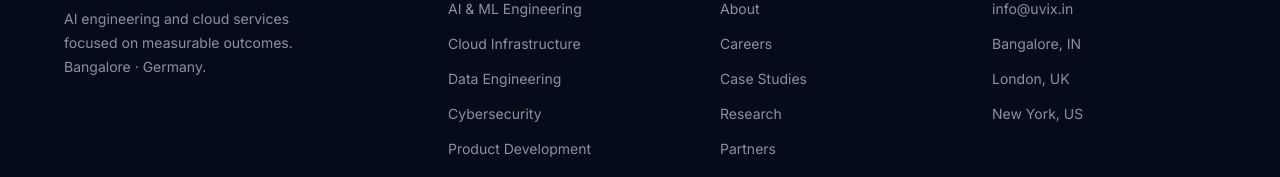
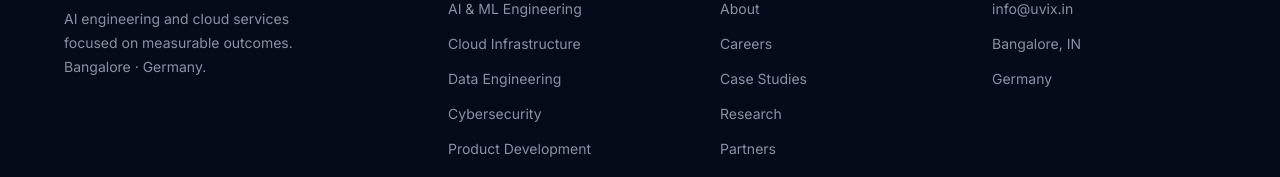
Before and after one commit to nitishbhardwajid-beep/Uvix, a Next.js app: page /contact in a window 1280 px wide. Shown: the part 1036-1213 px from the top of the page. Built offline with nearby package versions, Linux system fonts and the light colour scheme.

Commit message:
Replace London/New York contact links with Germany; update docs

```diff
--- a/app/components/SiteLayout.js
+++ b/app/components/SiteLayout.js
@@ -50,8 +50,7 @@ export default function SiteLayout({ children, title, description }) {
             <ul>
               <li><a href="mailto:info@uvix.in">info@uvix.in</a></li>
               <li><a href="/contact">Bangalore, IN</a></li>
-              <li><a href="/contact">London, UK</a></li>
-              <li><a href="/contact">New York, US</a></li>
+              <li><a href="/contact">Germany</a></li>
             </ul>
           </div>
         </div>
--- a/index.html
+++ b/index.html
@@ -725,8 +725,7 @@
       <ul>
         <li><a href="#">info@uvix.in</a></li>
         <li><a href="/contact">Bangalore, IN</a></li>
-        <li><a href="/contact">London, UK</a></li>
-        <li><a href="/contact">New York, US</a></li>
+        <li><a href="/contact">Germany</a></li>
       </ul>
     </div>
   </div>
--- a/legacy/index.html
+++ b/legacy/index.html
@@ -725,8 +725,7 @@
       <ul>
         <li><a href="#">info@uvix.in</a></li>
         <li><a href="/contact">Bangalore, IN</a></li>
-        <li><a href="/contact">London, UK</a></li>
-        <li><a href="/contact">New York, US</a></li>
+        <li><a href="/contact">Germany</a></li>
       </ul>
     </div>
   </div>
```
Also changed, not shown: 1 other file (tests, documents, lock files or other folders).
